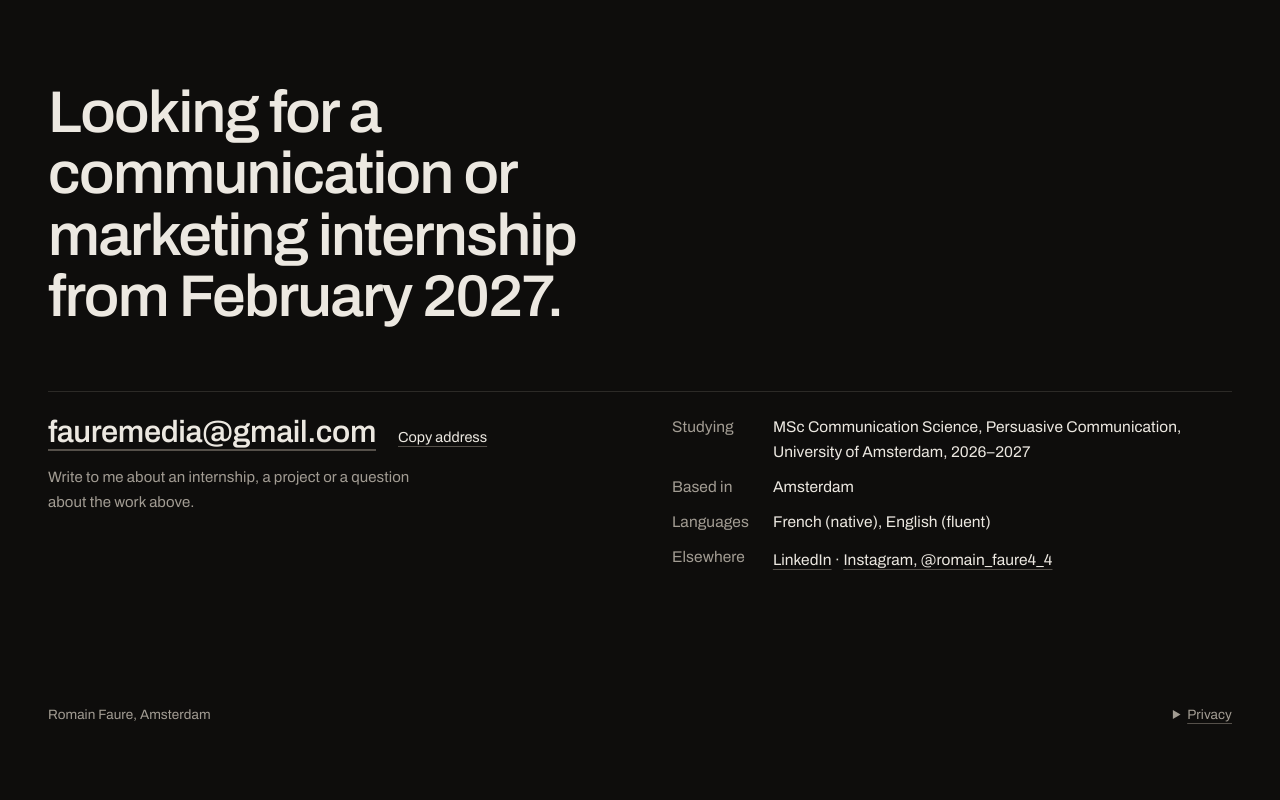
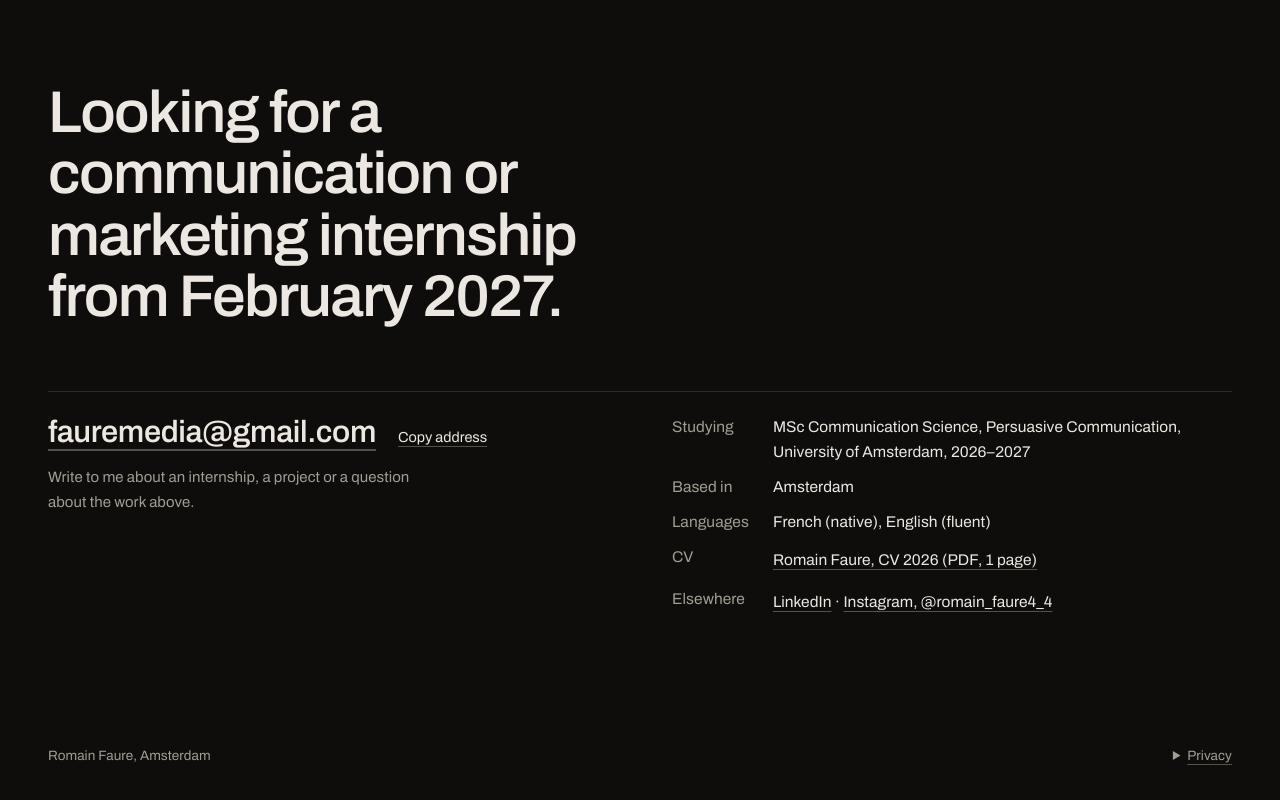
Before and after one commit to fauremedia-coder/fauremedia-coder.github.io, a plain HTML site: page index.html in a window 1280 px wide. Shown: the part 5705-6505 px from the top of the page. Before the commit the page ends 6464 px from the top, so only its background shows below. Drawn offline with Linux system fonts and the light colour scheme.

Commit message:
Add CV PDF to contact
Co-Authored-By: Claude Opus 5.5 <noreply@anthropic.com>
Claude-Session: https://claude.ai/code/session_01Lm92QahKudjuWPtPRHduqb

```diff
--- a/index.html
+++ b/index.html
@@ -443,6 +443,7 @@ footer details p { margin: 10px 0 0; line-height: 1.55; }
         <dt>Studying</dt><dd>MSc Communication Science, Persuasive Communication, University of Amsterdam, 2026&ndash;2027</dd>
         <dt>Based in</dt><dd>Amsterdam</dd>
         <dt>Languages</dt><dd>French (native), English (fluent)</dd>
+        <dt>CV</dt><dd><a href="files/Romain_Faure_CV_2026.pdf" target="_blank" rel="noopener">Romain Faure, CV 2026 (PDF, 1 page)</a></dd>
         <dt>Elsewhere</dt><dd><a href="https://www.linkedin.com/in/romain-faure-77494a198" target="_blank" rel="noopener">LinkedIn</a> &middot; <a href="https://www.instagram.com/romain_faure4_4/" target="_blank" rel="noopener">Instagram, @romain_faure4_4</a></dd>
       </dl>
     </div>
```
Also changed, not shown: 1 other file.
